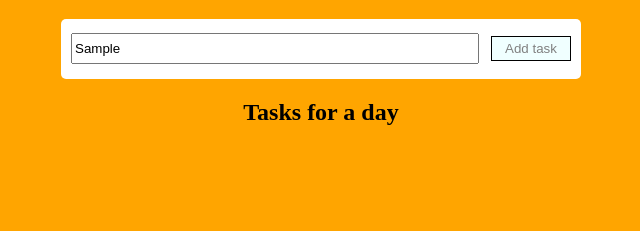
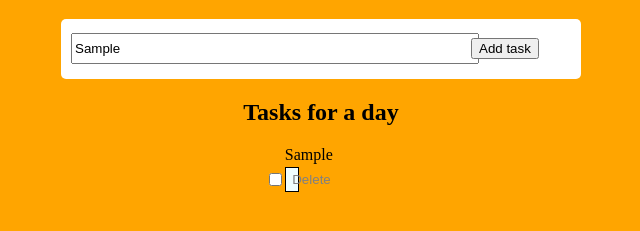
Before and after one commit to bLuDd1/todo-list, a plain HTML site: page index.html in a window 1280 px wide. Both pictures are taken after typing "Sample" into the empty fields and a click on the button "Add task". Shown: the part 61-292 px from the top of the page, without its empty margins (319-959 px from the left). Drawn offline with Linux system fonts and the light colour scheme.

Commit message:
Fixed bugs.

```diff
--- a/script.js
+++ b/script.js
@@ -2,7 +2,7 @@
 
 const addTask = document.getElementById('add-task');
 const descriptionTask = document.getElementById('task');
-const todosContainer = document.getElementsByClassName('todos-container');
+const todosContainer = document.querySelector('.todos-container');
 
 let tasks;
 if (!localStorage.tasks) {
@@ -24,7 +24,7 @@ const updateStorage = () => {
 };
 
 // Shows tasks at page screen
-const createTemplate = task =>
+const createTemplate = (task, index) =>
   `<div class="tasks-items">
                 <div class="description">${task.description}</div>
                 <div class="buttons">
@@ -37,17 +37,15 @@ const createTemplate = task =>
 const fillTodosCont = () => {
   todosContainer.innerHTML = '';
   if (tasks.length > 0) {
-    for (const key of tasks) {
-      todosContainer.innerHTML = createTemplate(key);
-    }
+    tasks.map((item, index) => {
+      todosContainer.innerHTML += createTemplate(item, index);
+    });
   }
 };
+// Adding new tasks to array
 
-// Adding new tasks to array
-const addNewTask = () => {
+addTask.onclick = () => {
   tasks.push(new Task(descriptionTask.value));
   updateStorage();
   fillTodosCont();
 };
-
-addTask.onclick = addNewTask;
--- a/styles.css
+++ b/styles.css
@@ -35,13 +35,13 @@ h1 {
     height: 25px;
 }
 
-.button-container {
+.buttons {
     width: 20%;
     display: flex;
     justify-content: flex-end;
 }
 
-.button-container button {
+.buttons button {
     width: 80%;
     background-color: azure;
     color: gray;
@@ -74,7 +74,8 @@ h1 {
     width: 80%;
     display: flex;
     align-items: center;
-    color: orange;
+    color: white;
+    background-color: white;
 }
 
 .buttons {
```
